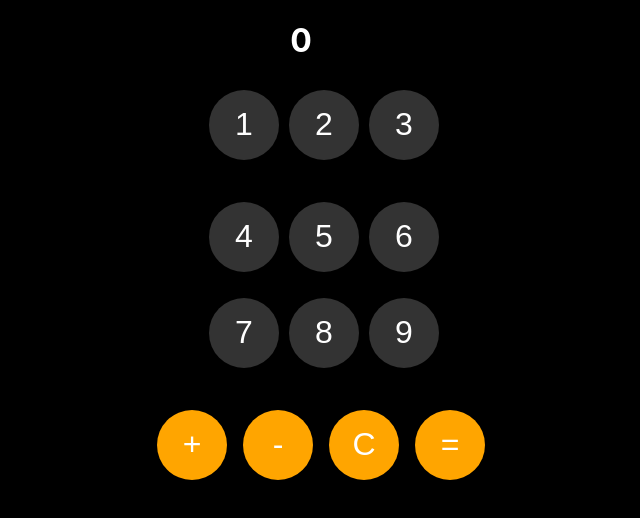
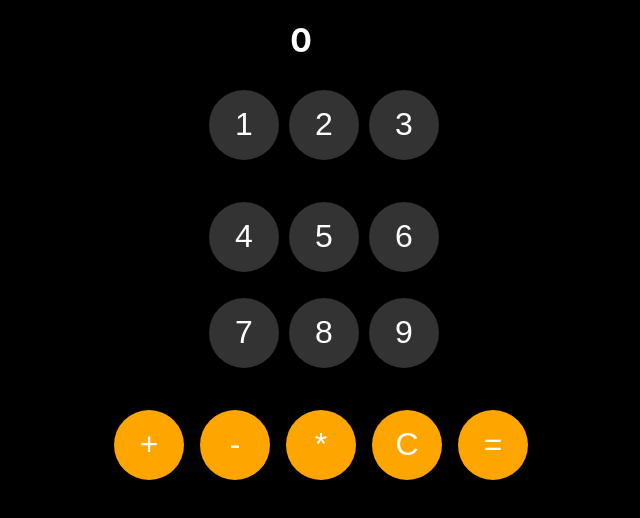
Before and after one commit to Xtramemium/Calculator, a React (Create React App) app in the folder my-calculator/: page / in a window 1280 px wide. Shown: the top 518 px of the page, without its empty margins (339-979 px from the left). Built offline with nearby package versions, Linux system fonts and the light colour scheme.

Commit message:
Multiply

```diff
--- a/my-calculator/src/Calculator.jsx
+++ b/my-calculator/src/Calculator.jsx
@@ -5,7 +5,7 @@ function App() {
 
     const [butArr, setButArr] = useState(["1", '2', '3', '4', '5', '6', '7', '8', '9'])
 
-    const actions = ['+', '-', 'C', '=']
+    const actions = ['+', '-', '*', 'C', '=']
 
     const [operator, setOperator] = useState('')
     const [value, setValue] = useState('0')
@@ -21,6 +21,10 @@ function App() {
     const calculateMinus = () => {
         return  String(Number(value) - Number(value1))
 
+    }
+
+    const calculateMultiply = () => {
+        return String(Number(value) * Number(value1))
     }
 
 
@@ -52,7 +56,10 @@ function App() {
                 setValue(calculateMinus)
                 setValue1('')
                 setOperator('')
-
+            } else if (operator === '*') {
+                setValue(calculateMultiply)
+                setValue1('')
+                setOperator('')
             }
             setFinish(true)
         } else {
```
